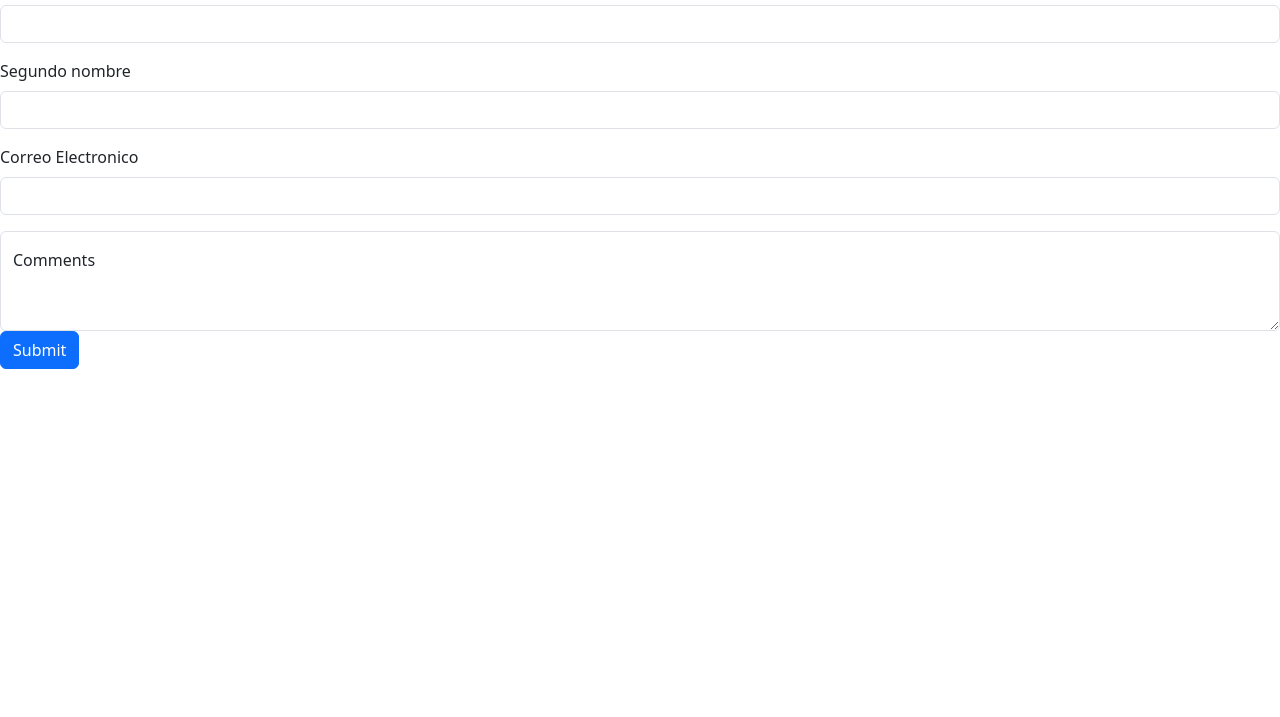
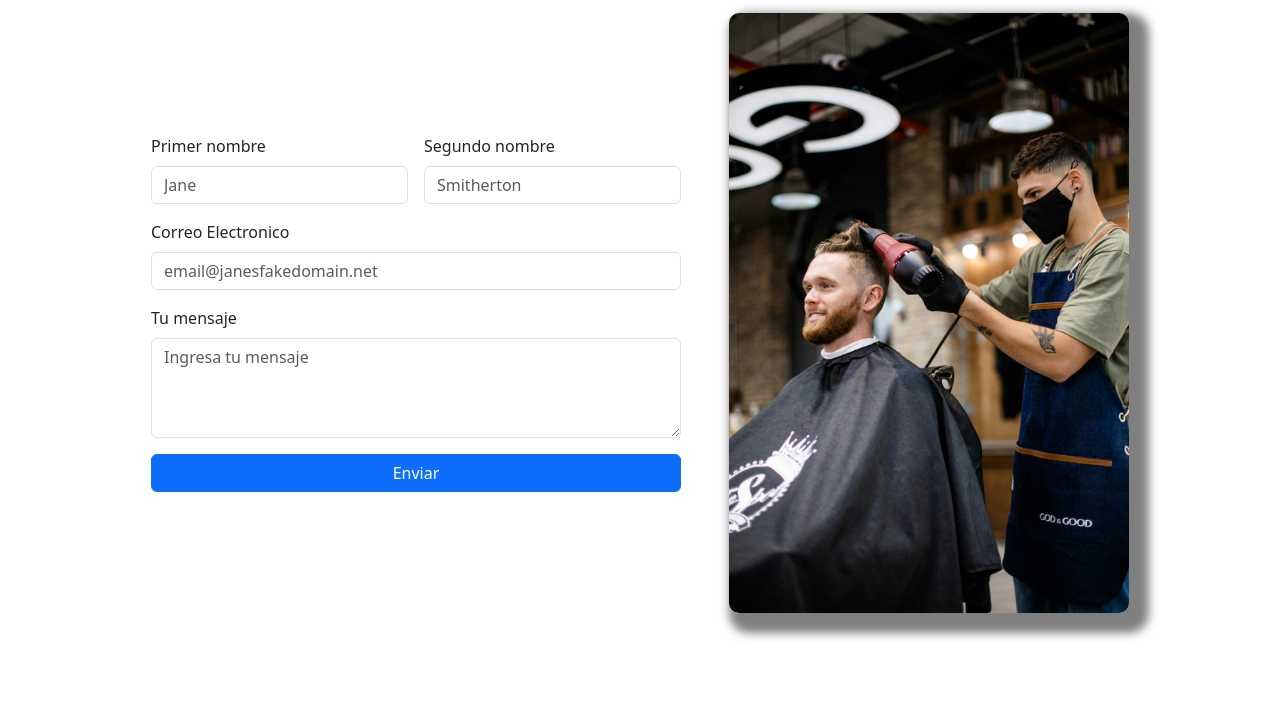
Before and after one commit to JuanGuillermoR/Project_Riwi_Barber, a website built with Vite: page Project-Barber/contact.html in a window 1280 px wide. Shown: the part 83-800 px from the top of the page. Built offline with nearby package versions, Linux system fonts and the light colour scheme; some packages are replaced by stand-ins of ours.

Commit message:
feat: All the main features of the contact us page with alert are finished and the e-mail sending is now functional.

```diff
--- a/Project-Barber/contact.html
+++ b/Project-Barber/contact.html
@@ -8,37 +8,55 @@
   <body>
     <header></header>
     <main>
-      <div>
+
+      <div class="text-center">
         <h1>Contactanos</h1>
       </div>
-      <div>
-        <form>
+
+      <div class="d-flex justify-content-center gap-5 mt-5">
+        <div class="d-flex align-items-center">
+          <form action="https://formsubmit.co/ruizalvarez2819@gmail.com" method="POST" id="form-contact">
+            <div class="d-flex justify-content-around gap-3">
               <div class="mb-3">
                 <label for="FirstName" class="form-label">Primer nombre</label>
-            <input type="text" class="form-control" id="FirstName" />
+                <input type="text" name="name" class="form-control" id="FirstName" placeholder="Jane" required/>
               </div>
               <div class="mb-3">
                 <label for="SecondName" class="form-label">Segundo nombre</label>
-            <input type="text" class="form-control" id="SecondName" />
+                <input type="text" name="Lastname" class="form-control" id="SecondName" placeholder="Smitherton" required/>
+              </div>
+            </div>
+
+            <div class="mb-3">
+              <label for="email1" class="form-label">Correo Electronico</label>
+              <input type="email" name="email" class="form-control" id="email1" placeholder="email@janesfakedomain.net" required/>
             </div>
             <div class="mb-3">
-            <label for="email1" class="form-label">Correo Electronico</label>
-            <input type="email" class="form-control" id="email1" />
-          </div>
-          <div class="form-floating">
+              <label for="Textarea2" class="form-label">Tu mensaje</label>
               <textarea
                 class="form-control"
-              placeholder="Leave a comment here"
-              id="floatingTextarea2"
+                placeholder="Ingresa tu mensaje"
+                id="Textarea2"
                 style="height: 100px"
+                name="message"
+                required
               ></textarea>
-            <label for="floatingTextarea2">Comments</label>
             </div>
-          <button type="submit" class="btn btn-primary">Submit</button>
+            <div>
+              <button type="submit" class="btn btn-primary btn-pageConctact">Enviar</button>
+            </div>
+            <input type="hidden" name="_next" value="http://localhost:5173/index">
+            <input type="hidden" name="_captcha" value="false">
           </form>
+        </div>
+
+        <div>
+          <img class="photo_barber_contact" src="public/img/delfina-pan-wJoB8D3hnzc-unsplash.jpg" alt="PhotoBarber">
+        </div>
       </div>
     </main>
     <footer></footer>
+    <script type="module" src="./src/js/alerts.js"></script>
     <script type="module" src="./src/js/main.js"></script>
   </body>
 </html>
--- a/Project-Barber/package.json
+++ b/Project-Barber/package.json
@@ -14,6 +14,7 @@
   },
   "dependencies": {
     "@popperjs/core": "^2.11.8",
-    "bootstrap": "^5.3.3"
+    "bootstrap": "^5.3.3",
+    "sweetalert2": "^11.11.0"
   }
 }
--- /dev/null
+++ b/Project-Barber/src/js/alerts.js
@@ -0,0 +1,20 @@
+import Swal from "sweetalert2";
+const formContact = document.getElementById("form-contact");
+
+formContact.addEventListener("submit", () => {
+  const Toast = Swal.mixin({
+    toast: true,
+    position: "top-end",
+    showConfirmButton: false,
+    timer: 3000,
+    timerProgressBar: true,
+    didOpen: (toast) => {
+      toast.onmouseenter = Swal.stopTimer;
+      toast.onmouseleave = Swal.resumeTimer;
+    },
+  });
+  Toast.fire({
+    icon: "success",
+    title: "Enviado!",
+  });
+});
--- a/Project-Barber/src/js/main.js
+++ b/Project-Barber/src/js/main.js
@@ -1,5 +1,5 @@
 // Import our custom CSS
-import '../scss/styles.scss'
+import "../scss/styles.scss";
 
 // Import all of Bootstrap's JS
-import * as bootstrap from 'bootstrap'
+import * as bootstrap from "bootstrap";
--- a/Project-Barber/src/scss/styles.scss
+++ b/Project-Barber/src/scss/styles.scss
@@ -1,2 +1,13 @@
 // Import all of Bootstrap's CSS
 @import "bootstrap/scss/bootstrap";
+
+.photo_barber_contact{
+    box-shadow: 10px 10px 10px 10px rgba(0, 0, 0, 0.5);
+    width: 400px;
+    border-radius: 10px;
+}
+
+.btn-pageConctact{
+    width: 100%;
+    box-shadow: 40px 90% black;
+}
```
Also changed, not shown: Project-Barber/public/img/delfina-pan-wJoB8D3hnzc-unsplash.jpg (added), 1 other file. Lines whose indentation alone changed are shown as unchanged.
